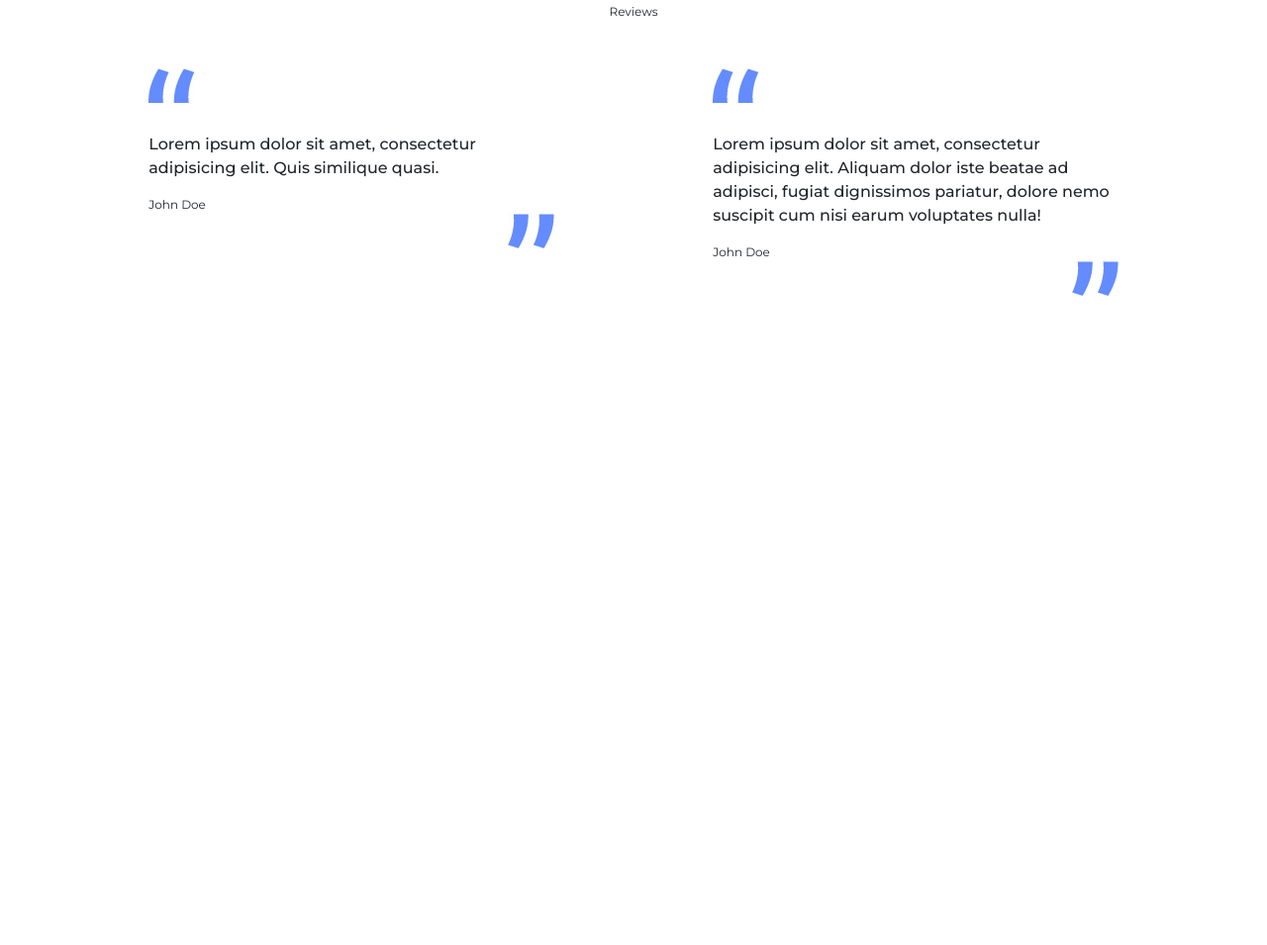
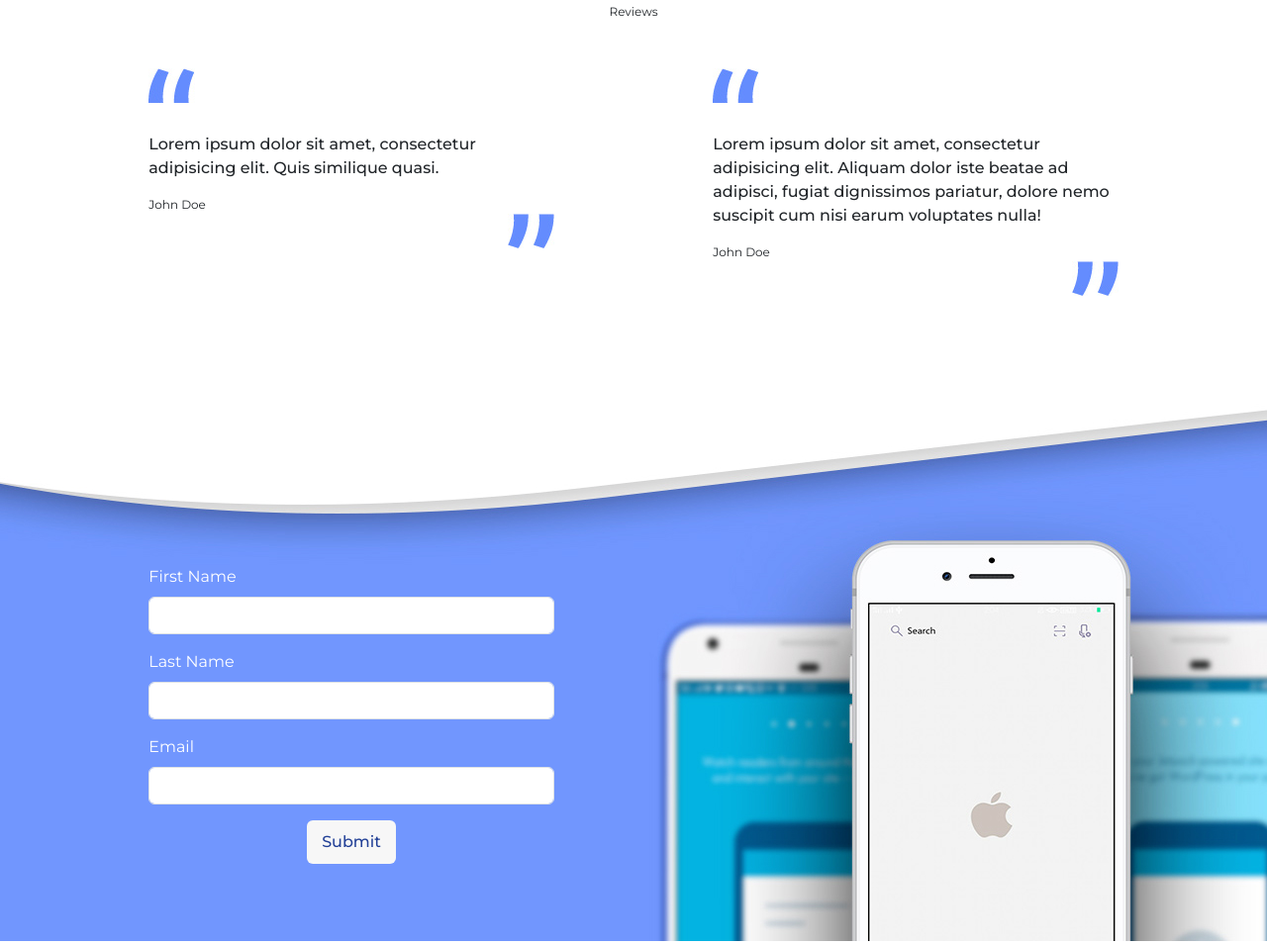
Before and after one commit to ylaca/ylaca.github.io, a website: page index.html in a window 1280 px wide. Shown: the part 3151-4106 px from the top of the page at 99% size. Before the commit the page ends 3530 px from the top, so only its background shows below. Drawn offline with Linux system fonts and the light colour scheme.

Commit message:
Added first form example

```diff
--- a/index.html
+++ b/index.html
@@ -225,6 +225,38 @@
 		</div>
 	</section>
 
+	<section class="app-form">
+		<!-- <div class="form-wrapper"> -->
+			<div class="form-overlay">
+				<div class="container">
+					<div class="row">
+						<div class="col-md-6">
+							<form class="main-form" action="" method="get">
+								<div class="form-row">
+									<label for="first_name">First Name </label>
+									<input type="text" class="form-control" name="first_name" id="first_name" required />
+								</div>
+								<div class="form-row">
+									<label for="last_name">Last Name</label>
+									<input type="text" class="form-control" name="last_name" id="last_name" required />
+								</div>
+								<div class="form-row">
+									<label for="email">Email </label>
+									<input type="email" class="form-control" name="email" id="email" required />
+								</div>
+								<div class="form-row">
+									<!-- <input type="submit" value="Subscribe!" /> -->
+									<button type="submit" class="btn btn-primary">Submit</button>
+								</div>
+							</form>
+						</div>
+					</div>
+				</div>
+			</div>
+		<!-- </div> -->
+
+	</section>
+
 	<!-- Scripts Used -->
 	<!-- Bootstrap -->
 	<script src="./js/jquery-3.2.1.slim.min.js"></script>
--- a/scss/styles.scss
+++ b/scss/styles.scss
@@ -14,8 +14,16 @@ body {
 	section {
 		margin-bottom: 32px;
 
+		&:last-of-type {
+			margin-bottom: 0;
+		}
+
 		@media (min-width: 576px) {
 			margin-bottom: 64px;
+
+			&:last-of-type {
+				margin-bottom: 0;
+			}
 		}
 	}
 }
@@ -591,3 +599,74 @@ $yellow-new: #fcec64;
 }
 
 /* --- Form Section ------------------------------ ------------------------------ */
+.app-form {
+	width: 100%;
+  background: url(../img/download-section-bg.jpg) no-repeat top;
+  overflow-x: hidden;
+
+	.form-overlay {
+		background: rgba(0, 0, 0, 0.6);
+
+		.container {
+			padding-top: 64px;
+			padding-bottom: 64px;
+		}
+
+		.main-form {
+			.form-row {
+				display: flex;
+				flex-direction: column;
+				align-items: flex-start;
+				justify-content: flex-start;
+				margin-bottom: 16px;
+
+				label {
+					color: $white;
+					margin-bottom: 8px;
+				}
+
+				.form-control {
+					&:focus {
+						border-color: $accent-blue;
+						box-shadow: 0 0 0 0.25rem rgba($primary-blue, 0.25);
+					}
+				}
+
+				.btn-primary {
+					margin: auto;
+					border: none;
+					padding: 10px 15px;
+					background-color: $white-alabaster;
+					color: $accent-blue;
+					font-weight: 500;
+
+					&:hover {
+						background-color: $accent-blue;
+						color: $white-alabaster;
+					}
+				}
+			}
+		}
+	}
+
+	@media (min-width: 768px) {
+		min-height: 576px;
+
+		.form-overlay {
+			background-color: transparent;
+
+			.container {
+				padding-top: 192px;
+			}
+		}
+	}
+
+	@media (min-width: 1200px) {
+		.form-overlay {
+			.main-form {
+				width: 75%;
+				margin: auto;
+			}
+		}
+	}
+}
```
Also changed, not shown: css/styles.css, img/download-section-bg.jpg (added).
